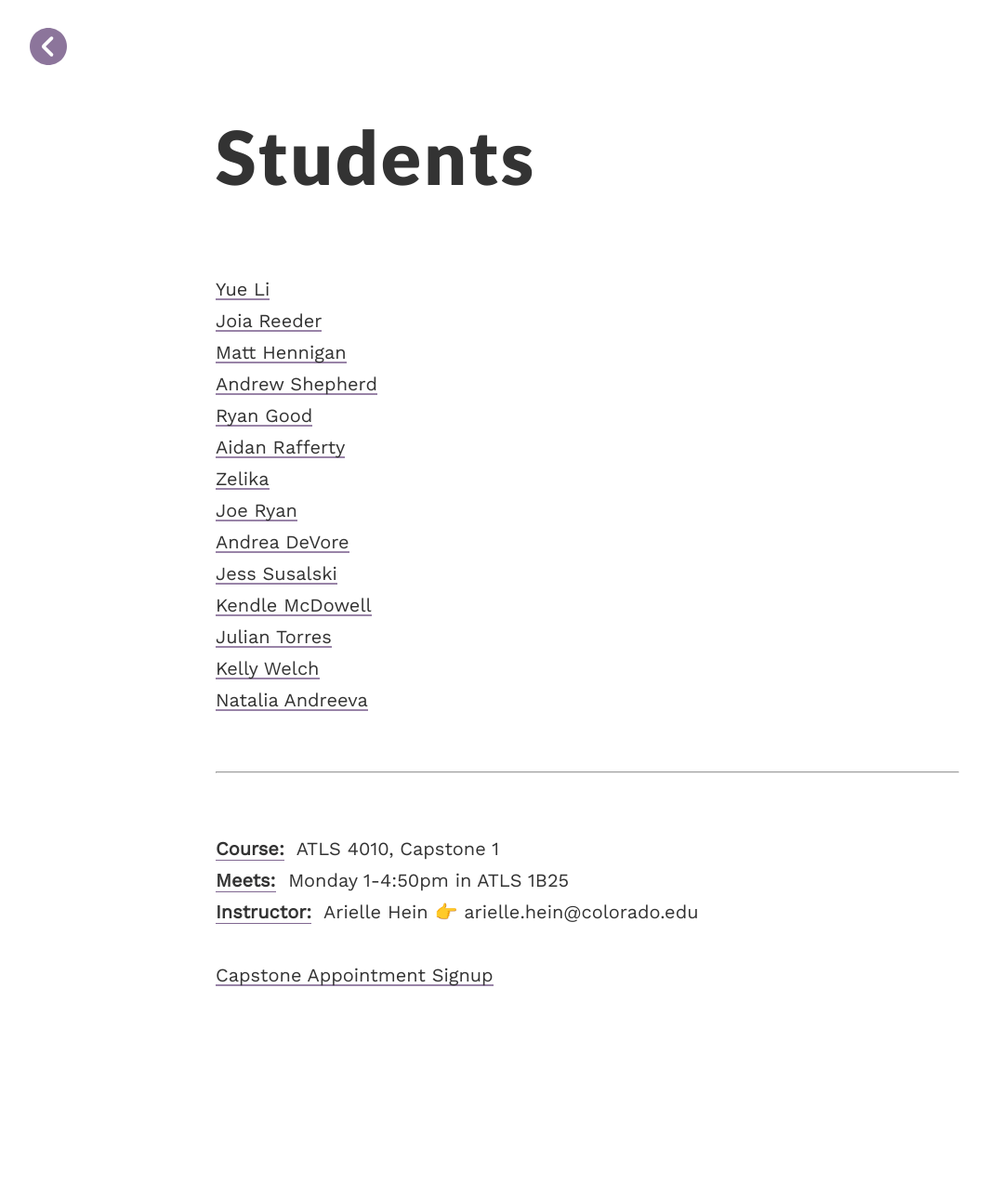
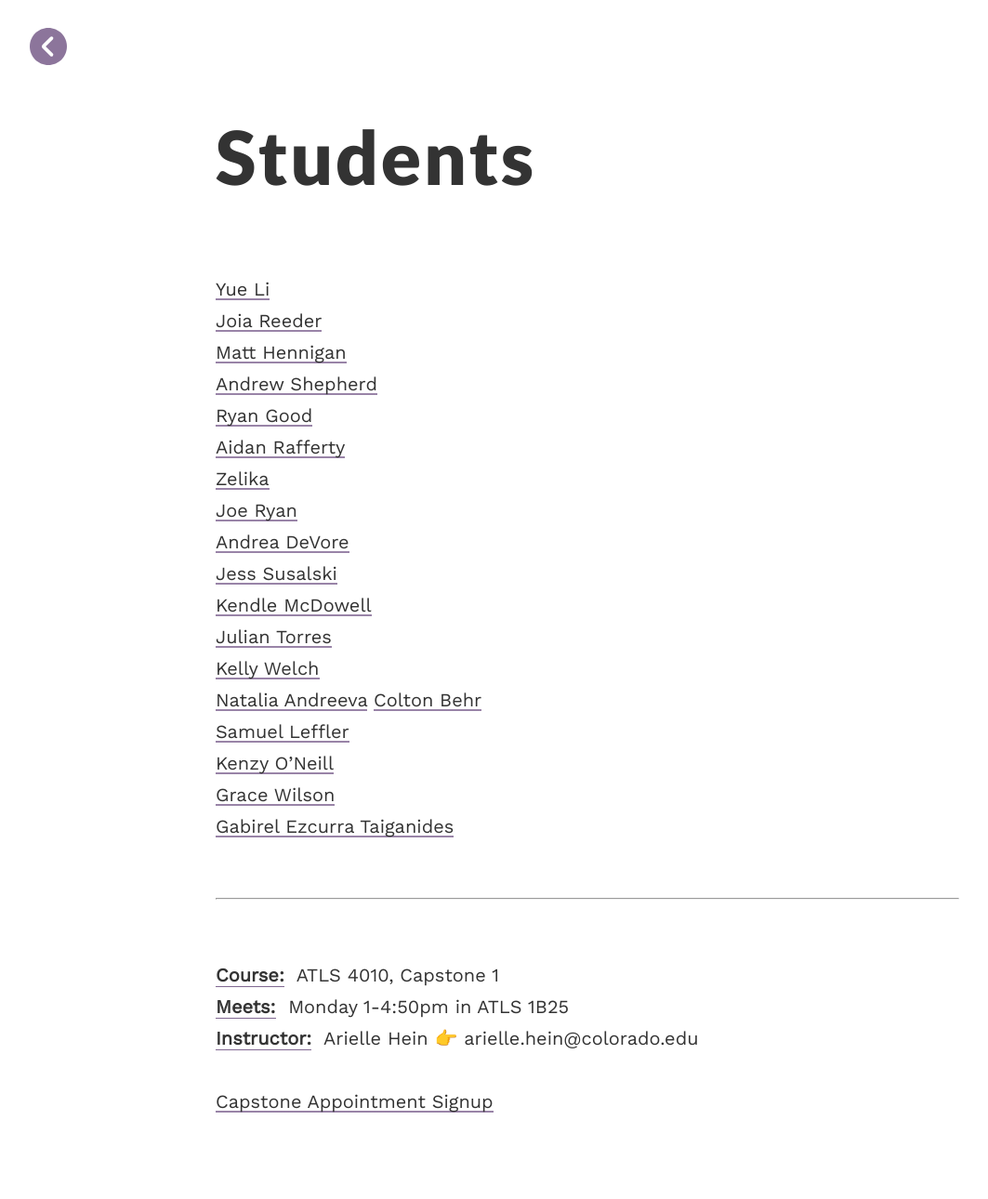
Before and after one commit to coloringchaos/capstone-s18, a Jekyll site: the page built from _posts/2016-09-07-students.md, in a window 1280 px wide. Shown: the whole page at 93% size, without its empty margins (8-1071 px from the left). Built offline with Jekyll 4.4.1, drawn with Linux system fonts in a browser that asks for light colours; before the commit the page ends 1154 px from its top, so only the background shows below that.

Commit message:
student blogs

```diff
--- a/_posts/2016-09-07-students.md
+++ b/_posts/2016-09-07-students.md
@@ -20,9 +20,8 @@ permalink: "/students"
 [Julian Torres](https://tamatlasprojects.wordpress.com/2018/01/29/capstone-brainstorming/)<br>
 [Kelly Welch](https://thatambitiouswoman.wordpress.com/2018/01/24/capstone-ideas/)<br>
 [Natalia Andreeva](https://naan3678.wordpress.com/)
-
-
-<!-- Colton Behr<br>
-Samuel Leffler<br>
-Kenzy O'Neill<br>
-Grace Wilson -->
+[Colton Behr](https://thecoltbehrreport.wordpress.com/category/capstone-1/)<br>
+[Samuel Leffler](https://lefflercapstone.wordpress.com/)<br>
+[Kenzy O'Neill](https://designinaction232595833.wordpress.com/category/capstone/)<br>
+[Grace Wilson](https://agracewilson.wordpress.com/category/capstone/)<br>
+[Gabirel Ezcurra Taiganides](https://gabirelblog.wordpress.com/category/capstone-1/)
```
